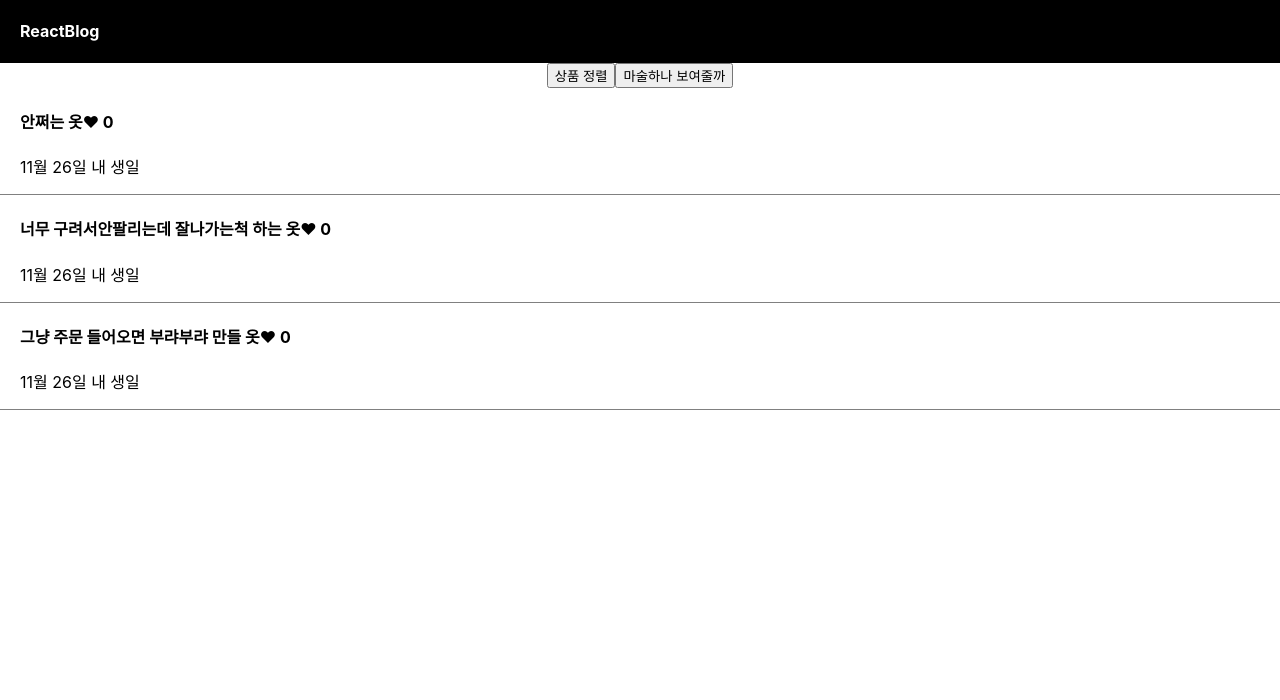
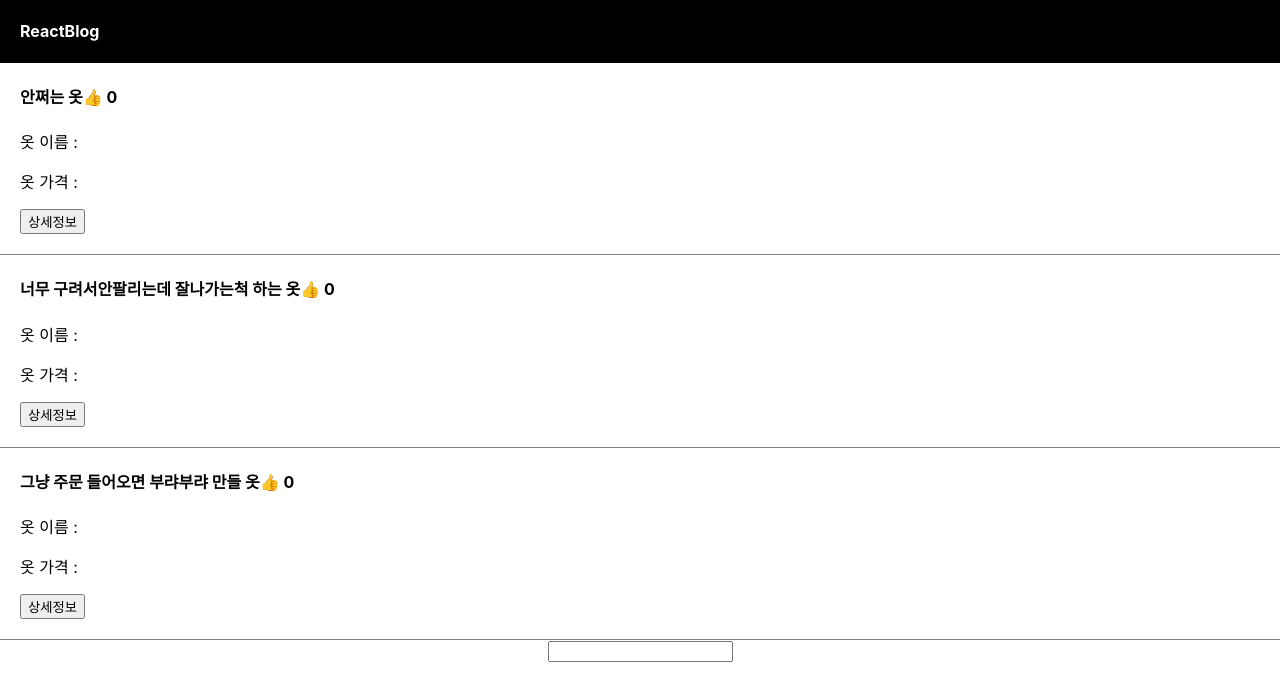
Before and after one commit to Fishphobiagg/react_testpjt, a React (Create React App) app: page / in a window 1280 px wide. Shown: the top 700 px of the page. Built offline with nearby package versions, Linux system fonts and the light colour scheme.

Commit message:
12강 input다루기

```diff
--- a/src/App.js
+++ b/src/App.js
@@ -8,61 +8,50 @@ function App() {
 
   let [제목, a] = useState(['안쩌는 옷', '너무 구려서안팔리는데 잘나가는척 하는 옷', '그냥 주문 들어오면 부랴부랴 만들 옷']);
   let [좋아요, 좋아요업] = useState([0, 0, 0]);
-  let [modal, setModal] = useState([false, false, false])
+  let [modal, setModal] = useState(false);
+  let [title, setTitle] = useState(0);
+  let [input, inputChange] = useState('');
+
+
   return (
     <div className="App">
       <div className="black-nav">
         <h4 style={{fontSize : '16px'}}>ReactBlog</h4>
       </div>
-      <button onClick={()=>{
-        let sorting = [...제목];
-        sorting.sort();
-        a(sorting)
-      }}>상품 정렬</button>
-      <button onClick={()=>{
-
-        let arr = [1, 2, 3];
-
-        let copy = [...제목];
-        copy[0] = '여자코트 추천'
-        a(copy);
-      }}>
-        마술하나 보여줄까
-      </button>
       {
       제목.map(function(a, i){
         return(
-            <div className='list' key={i}>
-              <h4 onClick={()=>{
-                let change = [...modal]
-                change[i] = !change[i]
-                console.log(change[i], !change[i])
-                setModal(change)
-              }}>{제목[i]}
+          <div className="list">
+            <h4>{a}
             <span onClick={()=>{
               let a = [...좋아요]
-                a[i] = a[i]+1
+              a[i] = a[i] + 1
               좋아요업(a)
-              }}>❤</span> {좋아요[i]}</h4>
-              <p>11월 26일 내 생일</p>
+            }}>👍 {좋아요[i]}</span>
+            </h4>
+            <p>옷 이름 : </p>
+            <p>옷 가격 : </p>
+            <button className='detail' onClick={()=>{setTitle(i);setModal(!modal)
+            }}>상세정보</button>
+          </div>
+        )
+      })}
+      <input onChange={(e)=>{inputChange(e.target.value); console.log(input)}}/>
+
       {
-              modal[i] == true? <Modal 제목={제목[i]} /> : null
+        modal == true? <Modal 제목={제목} title={title}/>:null
       }
     </div>
-            )
-          })
-        }
-    </div>
+
   );
 }
-
 function Modal(props){
-  return (
+  return(
     <div className="modal">
-    <h4>{props.제목}</h4>
-    <p>날짜</p>
-    <p>상세내용</p>
-    <button>글수정</button>
+    <h4>{props.제목[props.title]}</h4>
+    <p>옷 이름 :</p>
+    <p>옷 가격 :</p>
+    <button className='buy'>구매하기</button>
   </div>
   )
 }
--- a/src/index.css
+++ b/src/index.css
@@ -36,3 +36,11 @@ div {
   background: #eee;
   text-align: left;
 }
+
+.detail{
+  margin-bottom: 20px;
+}
+
+.buy {
+  background: blanchedalmond;
+}
```
Also changed, not shown: 1 other file (tests, documents, lock files or other folders). Lines whose indentation alone changed are shown as unchanged.
